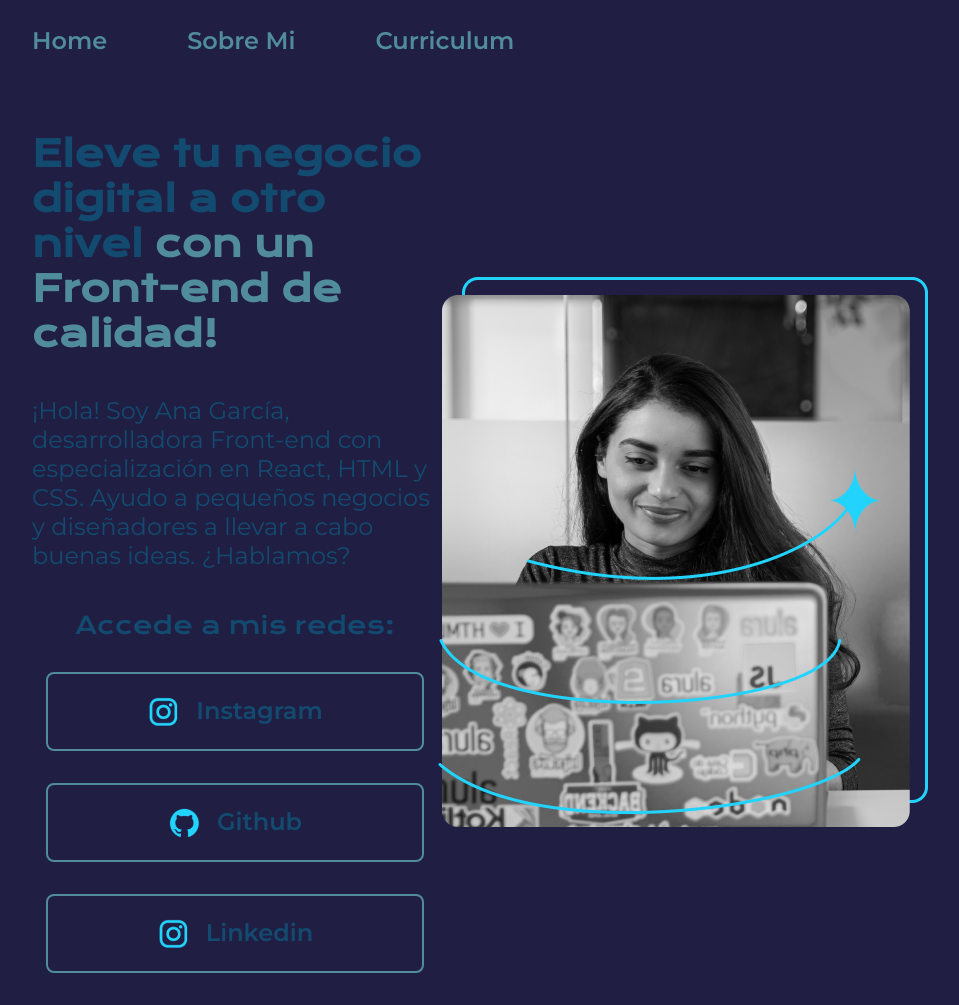
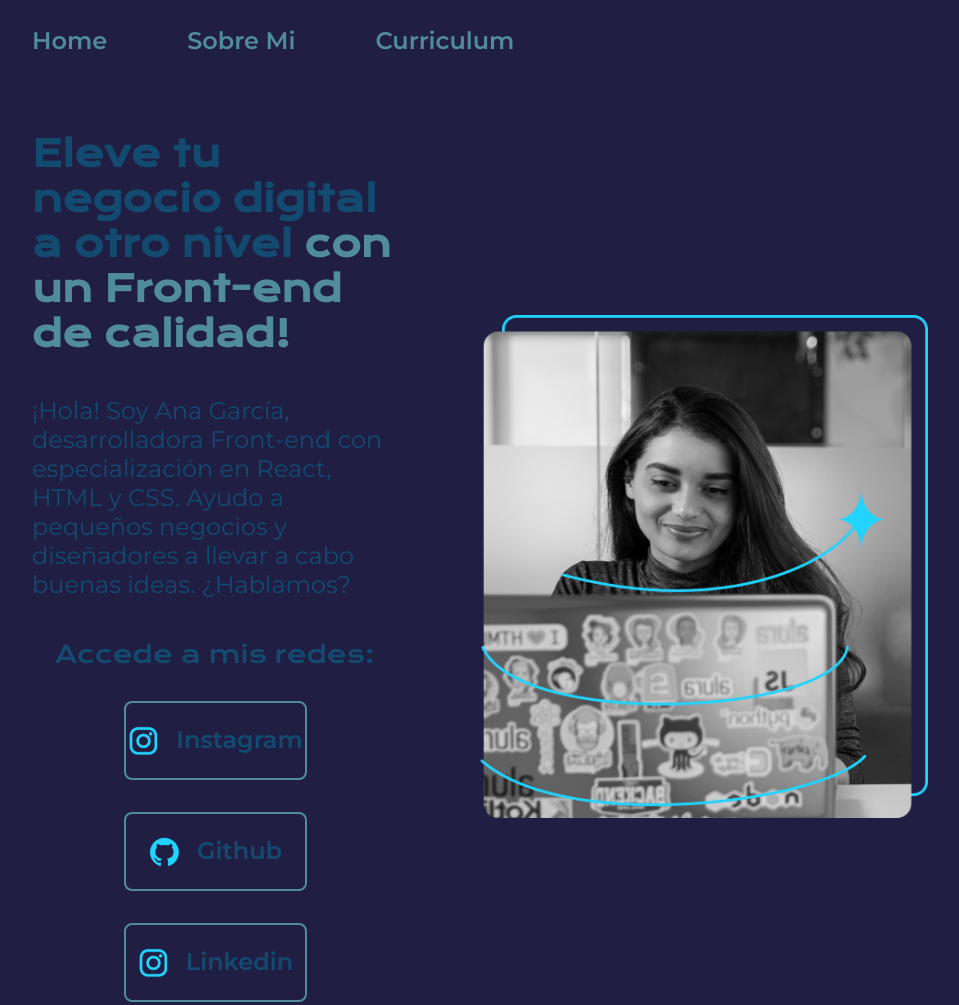
Before and after one commit to TanitoCode/portafolio, a plain HTML site: page index.html in a window 1280 px wide. Shown: the top 1005 px of the page, without its empty margins (160-1119 px from the left). Drawn offline with nearby package versions, Linux system fonts and the light colour scheme.

Commit message:
Utiliza % en lugar de px

```diff
--- a/index.html
+++ b/index.html
@@ -50,7 +50,7 @@
 
             </div>
         </section>
-        <img src="./assets/Imagem.png" alt="Imagen de Ana Garcia trabajando">
+        <img class="presentacion__imagen" src="./assets/Imagem.png" alt="Imagen de Ana Garcia trabajando">
     </main>
 
     <footer class="footer">
--- a/styles/style.css
+++ b/styles/style.css
@@ -57,11 +57,12 @@ body {
     display: flex;
     align-items: center;
     justify-content: space-between;
+    gap: 82px;
 
   }
 
 .presentacion__contenido {
-    width: 615px;
+    width: 50%;
     display: flex;
     flex-direction: column;
     gap: 40px;
@@ -96,7 +97,7 @@ body {
 }
 
 .presentacion__enlaces__link {
-    width: 378px;
+    width: 50%;
     text-align: center;
     padding: 21.5px 0;
     border-radius: 8px;
@@ -116,6 +117,10 @@ body {
     background-color: var(--color-hover)
 }
 
+.presentacion__imagen {
+    width: 50%;
+}
+
 .footer {
     background-color: var(--color-terciario);
     padding: 24px;
```
